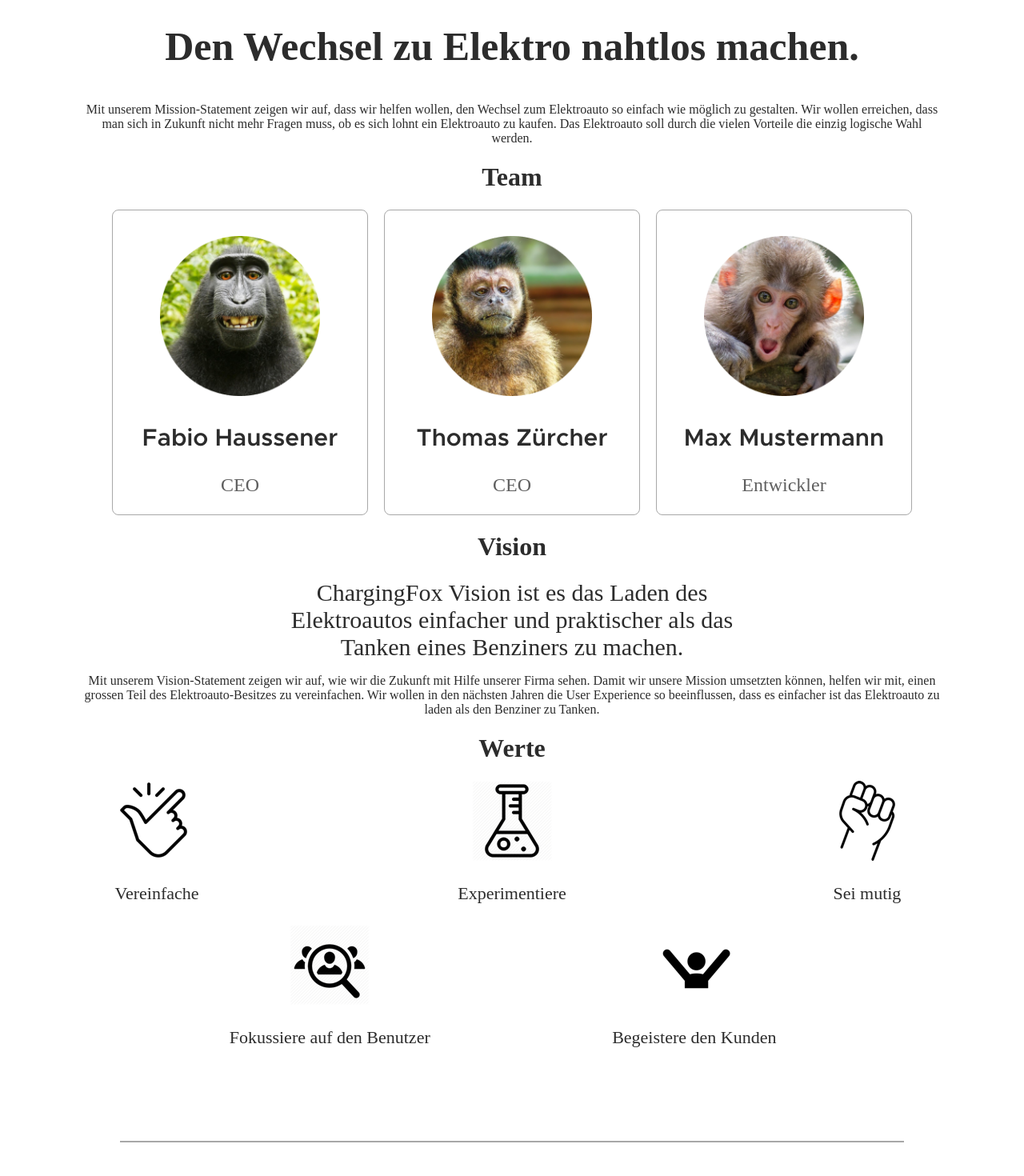
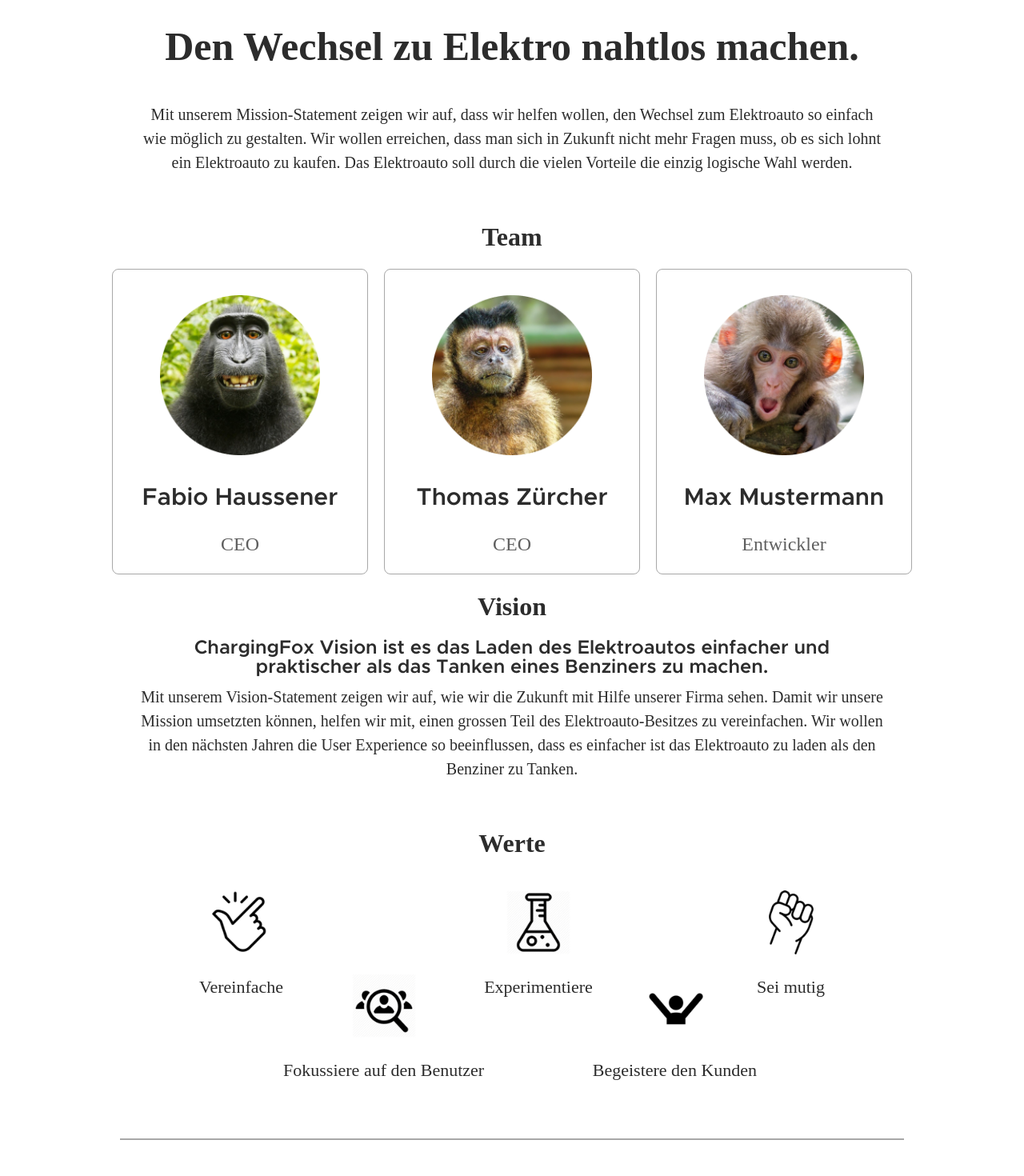
Before and after one commit to fhaussener/chargingfox_productpage, a Next.js app: page /about-us in a window 1280 px wide. Shown: the part 160-1630 px from the top of the page at 80% size. Built offline with nearby package versions, Linux system fonts and the light colour scheme; a web font is replaced by a local one.

Commit message:
New changes

```diff
--- a/components/Map/index.module.scss
+++ b/components/Map/index.module.scss
@@ -1,5 +1,5 @@
 .MapContainer {
   width: 80%;
   height: 400px;
-  background-color: red;
+  overflow: hidden;
 }
--- a/pages/about-us.js
+++ b/pages/about-us.js
@@ -1,41 +1,49 @@
 import Head from "next/head";
-import {NavigationBar} from "../components/NavigationBar";
+import { NavigationBar } from "../components/NavigationBar";
 
 import styles from "../styles/aboutUs.module.scss";
-import Image from 'next/image'
-import {Footer} from "../components/Footer";
-
+import Image from "next/image";
+import { Footer } from "../components/Footer";
 
 export const AboutUs = () => (
   <div>
     <Head>
       <title>About us</title>
-            <link rel="icon" href="/logo-mini.png"/>
+      <link rel="icon" href="/logo-mini.png" />
     </Head>
-        <NavigationBar/>
+    <NavigationBar />
     <main className={styles.main}>
       <h2>Den Wechsel zu Elektro nahtlos machen.</h2>
 
-            <p>Mit unserem Mission-Statement zeigen wir auf, dass wir helfen wollen, den Wechsel zum Elektroauto so
-                einfach wie möglich zu gestalten. Wir wollen erreichen, dass man sich in Zukunft nicht mehr Fragen muss,
-                ob es sich lohnt ein Elektroauto zu kaufen. Das Elektroauto soll durch die vielen Vorteile die einzig
-                logische Wahl werden.</p>
+      <p className={styles.description}>
+        Mit unserem Mission-Statement zeigen wir auf, dass wir helfen wollen,
+        den Wechsel zum Elektroauto so einfach wie möglich zu gestalten. Wir
+        wollen erreichen, dass man sich in Zukunft nicht mehr Fragen muss, ob es
+        sich lohnt ein Elektroauto zu kaufen. Das Elektroauto soll durch die
+        vielen Vorteile die einzig logische Wahl werden.
+      </p>
 
       <h1>Team</h1>
       <div className={styles.Team}>
         <div className={styles.teamMember}>
           <div className={styles.CardContainer}>
-                        <div className={styles.memberImg}>{<Image src="/person1.png" width={200} height={200}/>}</div>
+            <div className={styles.memberImg}>
+              {<Image src="/person1.png" width={200} height={200} />}
+            </div>
             <h2 className={styles.memberName}>{"Fabio Haussener"}</h2>
             <p className={styles.memberRole}>{"CEO"}</p>
           </div>
           <div className={styles.CardContainer}>
-                        <div className={styles.memberImg}>{<Image src="/person2.png" width={200} height={200}/>}</div>
+            <div className={styles.memberImg}>
+              {<Image src="/person2.png" width={200} height={200} />}
+            </div>
             <h2 className={styles.memberName}>{"Thomas Zürcher"}</h2>
             <p className={styles.memberRole}>{"CEO"}</p>
           </div>
           <div className={styles.CardContainer}>
-                        <div className={styles.memberImg}>{<Image src="/person3.png" width={200} height={200}/>}</div>
+            <div className={styles.memberImg}>
+              {<Image src="/person3.png" width={200} height={200} />}
+            </div>
             <h2 className={styles.memberName}>{"Max Mustermann"}</h2>
             <p className={styles.memberRole}>{"Entwickler"}</p>
           </div>
@@ -43,43 +51,48 @@ export const AboutUs = () => (
       </div>
 
       <h1>Vision</h1>
-            <p className={styles.vision}>ChargingFox Vision ist es das Laden des Elektroautos einfacher und praktischer
-                als das Tanken eines Benziners zu machen.</p>
-            <p>Mit unserem Vision-Statement zeigen wir auf, wie wir die Zukunft mit Hilfe unserer Firma sehen. Damit wir
-                unsere Mission umsetzten können, helfen wir mit, einen grossen Teil des Elektroauto-Besitzes zu
-                vereinfachen. Wir wollen in den nächsten Jahren die User Experience so beeinflussen, dass es einfacher
-                ist das Elektroauto zu laden als den Benziner zu Tanken.</p>
+      <h2 className={styles.vision}>
+        ChargingFox Vision ist es das Laden des Elektroautos einfacher und
+        praktischer als das Tanken eines Benziners zu machen.
+      </h2>
+      <p className={styles.description}>
+        Mit unserem Vision-Statement zeigen wir auf, wie wir die Zukunft mit
+        Hilfe unserer Firma sehen. Damit wir unsere Mission umsetzten können,
+        helfen wir mit, einen grossen Teil des Elektroauto-Besitzes zu
+        vereinfachen. Wir wollen in den nächsten Jahren die User Experience so
+        beeinflussen, dass es einfacher ist das Elektroauto zu laden als den
+        Benziner zu Tanken.
+      </p>
 
       <h1>Werte</h1>
       <div className={styles.Values}>
         <div className={styles.valueContent}>
           <div className={styles.value}>
-                        <Image src="/simple.png" width={100} height={100}/>
+            <Image src="/simple.png" width={80} height={80} />
             <p>Vereinfache</p>
           </div>
           <div className={styles.value}>
             <div className={styles.value}></div>
-                        <Image src="/user-focus.png" width={100} height={100}/>
+            <Image src="/user-focus.png" width={80} height={80} />
             <p>Fokussiere auf den Benutzer</p>
           </div>
           <div className={styles.value}>
-                        <Image src="/experiment.png" width={100} height={100}/>
+            <Image src="/experiment.png" width={80} height={80} />
             <p>Experimentiere</p>
           </div>
           <div className={styles.value}>
             <div className={styles.value}></div>
-                        <Image src="/customer.png" width={100} height={100}/>
+            <Image src="/customer.png" width={80} height={80} />
             <p>Begeistere den Kunden</p>
           </div>
           <div className={styles.value}>
-                        <Image src="/brave.png" width={100} height={100}/>
+            <Image src="/brave.png" width={80} height={80} />
             <p>Sei mutig</p>
           </div>
         </div>
       </div>
-
     </main>
-        <Footer/>
+    <Footer />
   </div>
 );
 
--- a/styles/aboutUs.module.scss
+++ b/styles/aboutUs.module.scss
@@ -4,8 +4,18 @@
 }
 
 .vision {
-  font-size: 30px;
-  margin: 0 250px 0 250px;
+  font-size: 24px;
+  font-weight: 600;
+  max-width: 930px;
+  margin: 0 auto;
+}
+
+.description {
+  font-size: 20px;
+  line-height: 30px;
+  margin-bottom: 80px;
+  max-width: 930px;
+  margin: 10px auto 60px auto;
 }
 
 .Team {
@@ -51,25 +61,19 @@
     }
   }
 }
+.valueContent {
+  height: 260px;
+  display: flex;
+  justify-content: center;
+
+  .value:nth-child(2n) {
+    align-self: flex-end;
+  }
+}
 
 .Values {
+  margin-top: 40px;
   font-size: 22px;
-  width: 100%;
-  height: 400px;
-  display: flex;
-  flex-direction: column;
-  align-items: center;
-
-  .valueContent {
-    display: flex;
-    width: 1000px;
-    justify-content: space-between;
-
-    .value {
-      width: 320px;
-      height: 180px;
-    }
-  }
 }
 
 @media screen and (max-width: 1000px) {
@@ -81,3 +85,16 @@
     }
   }
 }
+
+@media screen and (max-width: 700px) {
+  .valueContent {
+    width: auto;
+    height: auto;
+    align-items: center;
+    flex-direction: column;
+
+    .value:nth-child(2n) {
+      align-self: center !important;
+    }
+  }
+}
```
Also changed, not shown: components/Map/index.js (+5 -3 lines). Lines whose indentation alone changed are shown as unchanged.
